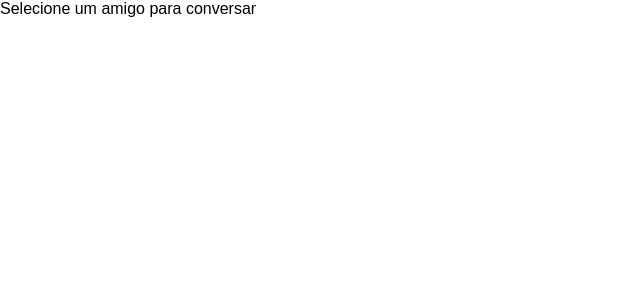
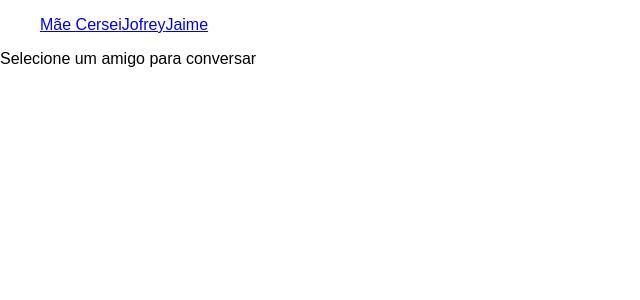
Before and after one commit to Sergioamjr/chat-with-me-v2, a React (Create React App) app: page / in a window 1280 px wide. Shown: the top 300 px of the page, without its empty margins (0-640 px from the left). Built offline with nearby package versions, Linux system fonts and the light colour scheme.

Commit message:
Selecionando amigo para conversar

```diff
--- /dev/null
+++ b/src/components/AppWrapper.js
@@ -0,0 +1,15 @@
+import React, { Component } from 'react'
+import { ListOfFriends } from './../containers'
+
+class AppWrapper extends Component {
+  render() {
+    return(
+      <div>
+        <div><ListOfFriends /></div>
+        <div>{this.props.children}</div>
+      </div>
+    )
+  }
+}
+
+export default AppWrapper
--- /dev/null
+++ b/src/components/ListOfFriendsItem.js
@@ -0,0 +1,8 @@
+import React from 'react'
+import { NavLink } from 'react-router-dom'
+
+const ListOfFriendsItem = ({id, name}) => (
+  <NavLink to={`/${id}`}>{name}</NavLink>
+)
+
+export default ListOfFriendsItem
--- /dev/null
+++ b/src/components/index.js
@@ -0,0 +1,2 @@
+export { default as AppWrapper } from './AppWrapper'
+export { default as ListOfFriendsItem } from './ListOfFriendsItem'
--- a/src/containers/index.js
+++ b/src/containers/index.js
@@ -0,0 +1 @@
+export { default as ListOfFriends } from './listOfFriends'
--- /dev/null
+++ b/src/containers/listOfFriends.js
@@ -0,0 +1,30 @@
+import React, { Component } from 'react'
+import { connect } from 'react-redux'
+import { ListOfFriendsItem } from './../components'
+
+class ListOfFriends extends Component {
+  render() {
+    const { friends } = this.props
+
+    if(friends.length === 0 ) {
+      return <p>Você não tem nenhum amigo :(</p>
+    }
+
+    return(
+      <ul>
+        {friends.map(friend => (
+          <ListOfFriendsItem key={friend.id} {...friend} />
+        ))}
+      </ul>
+    )
+  }
+}
+
+const mapStateToProps = ({friends}, props) => {
+  return {
+    friends,
+    ...props
+  }
+}
+
+export default connect(mapStateToProps)(ListOfFriends)
--- a/src/pages/chat.js
+++ b/src/pages/chat.js
@@ -1,11 +1,14 @@
 import React, { Component } from 'react'
+import { AppWrapper } from './../components'
 
 class Chat extends Component {
   render() {
     return(
-      <div>
-        Conversando com um amigo
-      </div>
+      <AppWrapper>
+        <div>
+          Conversando com um amigo
+        </div>
+      </AppWrapper>
     )
   }
 }
--- a/src/pages/initial.js
+++ b/src/pages/initial.js
@@ -1,11 +1,14 @@
 import React, { Component } from 'react'
+import { AppWrapper } from './../components'
 
 class Initial extends Component {
   render() {
     return(
-      <div>
-        Selecione um amigo para conversar
-      </div>
+      <AppWrapper>
+          <div>
+            Selecione um amigo para conversar
+         </div>
+      </AppWrapper>
     )
   }
 }
--- a/src/store/DefaultStore.js
+++ b/src/store/DefaultStore.js
@@ -3,9 +3,9 @@ const DefaultStore = {
     name: 'Sérgio Junior'
   },
   friends: [
-    {id: '31241323', name: 'Mãe Cersei'},
-    {id: '31241323', name: 'Jofrey'},
-    {id: '31241323', name: 'Jaime'},
+    {id: '1234', name: 'Mãe Cersei'},
+    {id: '4534', name: 'Jofrey'},
+    {id: '6464', name: 'Jaime'},
   ],
   messages: [
     {
```
